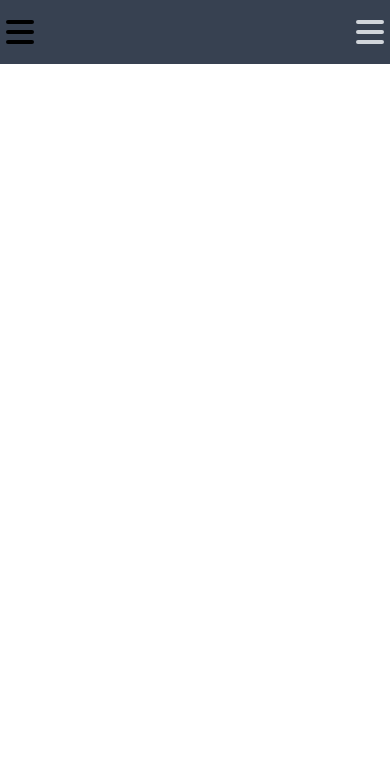
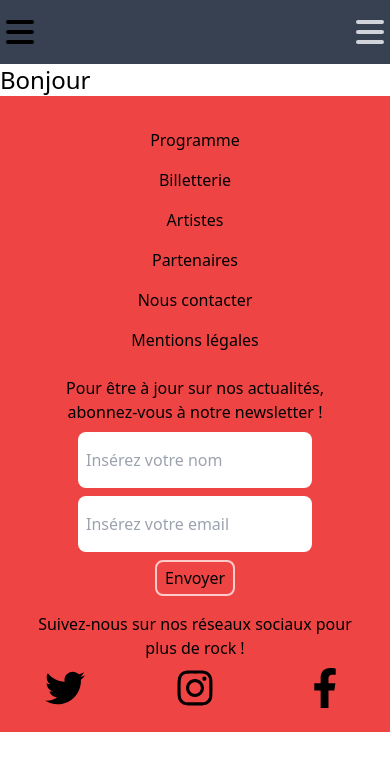
Before and after one commit to Beaurain-Hugo/sae_203, a Vue app: page /contact in a window 390 px wide. Shown: the top 770 px of the page. Built offline with nearby package versions, Linux system fonts and the light colour scheme.

Commit message:
Footer responsive et création page contact et mentions légales

```diff
--- a/src/App.vue
+++ b/src/App.vue
@@ -35,7 +35,7 @@
         inset-0
         flex
         translate-x-full
-        items-center
+        flex-col
         justify-center
         bg-gray-700
         motion-safe:transition-transform motion-safe:duration-1000
@@ -49,7 +49,7 @@
         :aria-expanded="menuOuvert"
         @click="menuOuvert = !menuOuvert"
       >
-        <XIcon class="w- h-10" />
+        <XIcon class="h-10 w-10" />
       </button>
       <nav>
         <ul class="text-center text-gray-300">
@@ -71,11 +71,51 @@
 
   <RouterView />
 
-  <footer></footer>
+  <footer class="bg-red-500 py-6">
+    <nav>
+      <ul class="flex hidden justify-around sm:flex">
+        <li><router-link to="/programme">Programme</router-link></li>
+        <li><router-link to="/billetterie">Billetterie</router-link></li>
+        <li><router-link to="/artistes">Artistes</router-link></li>
+        <li><router-link to="/partenaires">Partenaires</router-link></li>
+        <li><router-link to="/contact">Nous contacter</router-link></li>
+        <li><router-link to="/mentions-legales">Mentions légales</router-link></li>
+      </ul>
+    </nav>
+    <nav class="sm:hidden">
+      <ul class="flex flex-col flex-wrap text-center">
+        <li class="my-2"><router-link to="/programme">Programme</router-link></li>
+        <li class="my-2"><router-link to="/billetterie">Billetterie</router-link></li>
+        <li class="my-2"><router-link to="/artistes">Artistes</router-link></li>
+        <li class="my-2"><router-link to="/partenaires">Partenaires</router-link></li>
+        <li class="my-2"><router-link to="/contact">Nous contacter</router-link></li>
+        <li class="my-2"><router-link to="/mentions-legales">Mentions légales</router-link></li>
+      </ul>
+    </nav>
+    <div class="pt-4">
+      <p class="mx-8 flex justify-center pb-2 text-center">Pour être à jour sur nos actualités, abonnez-vous à notre newsletter !</p>
+      <form class="flex flex-col text-center">
+        <label class="mb-2"><input class="w-3/5 rounded-lg px-2 py-4" type="text" placeholder="Insérez votre nom" /></label>
+        <label class="mb-2"><input class="w-3/5 rounded-lg px-2 py-4" type="email" placeholder="Insérez votre email" /></label>
+        <button class="mx-auto rounded-lg border-2 border-red-200 py-1 px-2 text-black" type="submit">Envoyer</button>
+      </form>
+    </div>
+    <div class="flex justify-center pt-4">
+      <p class="mx-8 text-center">Suivez-nous sur nos réseaux sociaux pour plus de rock !</p>
+    </div>
+    <div class="flex justify-around pt-2">
+      <a href="#"><twitter class="h-10 w-10" /></a>
+      <a href="#"><instagram class="h-10 w-10" /></a>
+      <a href="#"><facebook class="h-10 w-10" /></a>
+    </div>
+  </footer>
 </template>
 
 <script>
 import { MenuIcon, XIcon } from "@heroicons/vue/solid";
+import twitter from "./components/icons/TwitterView.vue";
+import instagram from "./components/icons/InstagramView.vue";
+import facebook from "./components/icons/FacebookView.vue";
 export default {
   name: "App",
   data() {
@@ -86,6 +126,6 @@ export default {
   beforeMount() {
     this.$router.afterEach(() => (this.menuOuvert = false));
   },
-  components: { MenuIcon, XIcon },
+  components: { MenuIcon, XIcon, twitter, instagram, facebook },
 };
 </script>
--- /dev/null
+++ b/src/components/icons/FacebookView.vue
@@ -0,0 +1,8 @@
+<template>
+  <svg xmlns="http://www.w3.org/2000/svg" viewBox="0 0 320 512">
+    <!--! Font Awesome Pro 6.1.1 by @fontawesome - https://fontawesome.com License - https://fontawesome.com/license (Commercial License) Copyright 2022 Fonticons, Inc. -->
+    <path
+      d="M279.14 288l14.22-92.66h-88.91v-60.13c0-25.35 12.42-50.06 52.24-50.06h40.42V6.26S260.43 0 225.36 0c-73.22 0-121.08 44.38-121.08 124.72v70.62H22.89V288h81.39v224h100.17V288z"
+    />
+  </svg>
+</template>
--- /dev/null
+++ b/src/components/icons/InstagramView.vue
@@ -0,0 +1,8 @@
+<template>
+  <svg xmlns="http://www.w3.org/2000/svg" viewBox="0 0 448 512">
+    <!--! Font Awesome Pro 6.1.1 by @fontawesome - https://fontawesome.com License - https://fontawesome.com/license (Commercial License) Copyright 2022 Fonticons, Inc. -->
+    <path
+      d="M224.1 141c-63.6 0-114.9 51.3-114.9 114.9s51.3 114.9 114.9 114.9S339 319.5 339 255.9 287.7 141 224.1 141zm0 189.6c-41.1 0-74.7-33.5-74.7-74.7s33.5-74.7 74.7-74.7 74.7 33.5 74.7 74.7-33.6 74.7-74.7 74.7zm146.4-194.3c0 14.9-12 26.8-26.8 26.8-14.9 0-26.8-12-26.8-26.8s12-26.8 26.8-26.8 26.8 12 26.8 26.8zm76.1 27.2c-1.7-35.9-9.9-67.7-36.2-93.9-26.2-26.2-58-34.4-93.9-36.2-37-2.1-147.9-2.1-184.9 0-35.8 1.7-67.6 9.9-93.9 36.1s-34.4 58-36.2 93.9c-2.1 37-2.1 147.9 0 184.9 1.7 35.9 9.9 67.7 36.2 93.9s58 34.4 93.9 36.2c37 2.1 147.9 2.1 184.9 0 35.9-1.7 67.7-9.9 93.9-36.2 26.2-26.2 34.4-58 36.2-93.9 2.1-37 2.1-147.8 0-184.8zM398.8 388c-7.8 19.6-22.9 34.7-42.6 42.6-29.5 11.7-99.5 9-132.1 9s-102.7 2.6-132.1-9c-19.6-7.8-34.7-22.9-42.6-42.6-11.7-29.5-9-99.5-9-132.1s-2.6-102.7 9-132.1c7.8-19.6 22.9-34.7 42.6-42.6 29.5-11.7 99.5-9 132.1-9s102.7-2.6 132.1 9c19.6 7.8 34.7 22.9 42.6 42.6 11.7 29.5 9 99.5 9 132.1s2.7 102.7-9 132.1z"
+    />
+  </svg>
+</template>
--- /dev/null
+++ b/src/components/icons/TwitterView.vue
@@ -0,0 +1,8 @@
+<template>
+  <svg xmlns="http://www.w3.org/2000/svg" viewBox="0 0 512 512">
+    <!--! Font Awesome Pro 6.1.1 by @fontawesome - https://fontawesome.com License - https://fontawesome.com/license (Commercial License) Copyright 2022 Fonticons, Inc. -->
+    <path
+      d="M459.37 151.716c.325 4.548.325 9.097.325 13.645 0 138.72-105.583 298.558-298.558 298.558-59.452 0-114.68-17.219-161.137-47.106 8.447.974 16.568 1.299 25.34 1.299 49.055 0 94.213-16.568 130.274-44.832-46.132-.975-84.792-31.188-98.112-72.772 6.498.974 12.995 1.624 19.818 1.624 9.421 0 18.843-1.3 27.614-3.573-48.081-9.747-84.143-51.98-84.143-102.985v-1.299c13.969 7.797 30.214 12.67 47.431 13.319-28.264-18.843-46.781-51.005-46.781-87.391 0-19.492 5.197-37.36 14.294-52.954 51.655 63.675 129.3 105.258 216.365 109.807-1.624-7.797-2.599-15.918-2.599-24.04 0-57.828 46.782-104.934 104.934-104.934 30.213 0 57.502 12.67 76.67 33.137 23.715-4.548 46.456-13.32 66.599-25.34-7.798 24.366-24.366 44.833-46.132 57.827 21.117-2.273 41.584-8.122 60.426-16.243-14.292 20.791-32.161 39.308-52.628 54.253z"
+    />
+  </svg>
+</template>
--- a/src/router/index.js
+++ b/src/router/index.js
@@ -4,6 +4,8 @@ import ProgrammeView from '../views/ProgrammeView.vue'
 import BilletterieView from '../views/BilletterieView.vue'
 import ArtistesView from '../views/ArtistesView.vue'
 import PartenairesView from '../views/PartenairesView.vue'
+import ContactView from '../views/ContactView.vue'
+import MentionsLegalesView from '../views/MentionsLegalesView.vue'
 
 const router = createRouter({
   history: createWebHistory(import.meta.env.BASE_URL),
@@ -13,6 +15,8 @@ const router = createRouter({
     { path: '/billetterie', name: 'Billetterie', component: BilletterieView },
     { path: '/artistes', name: 'Artistes', component: ArtistesView },
     { path: '/partenaires', name: 'Partenaires', component: PartenairesView },
+    { path: '/contact', name: 'Contact', component: ContactView },
+    { path: '/mentions-legales', name: 'MentionsLegalse', component: MentionsLegalesView },
     // ici les autre routes
   ]
 })
--- /dev/null
+++ b/src/views/ContactView.vue
@@ -0,0 +1,9 @@
+<template>
+  <main>
+    <h1 class="text-2xl">Bonjour</h1>
+  </main>
+</template>
+
+<script>
+export default {};
+</script>
--- /dev/null
+++ b/src/views/MentionsLegalesView.vue
@@ -0,0 +1,9 @@
+<template>
+  <main>
+    <h1 class="text-2xl">Bonjour</h1>
+  </main>
+</template>
+
+<script>
+export default {};
+</script>
```
